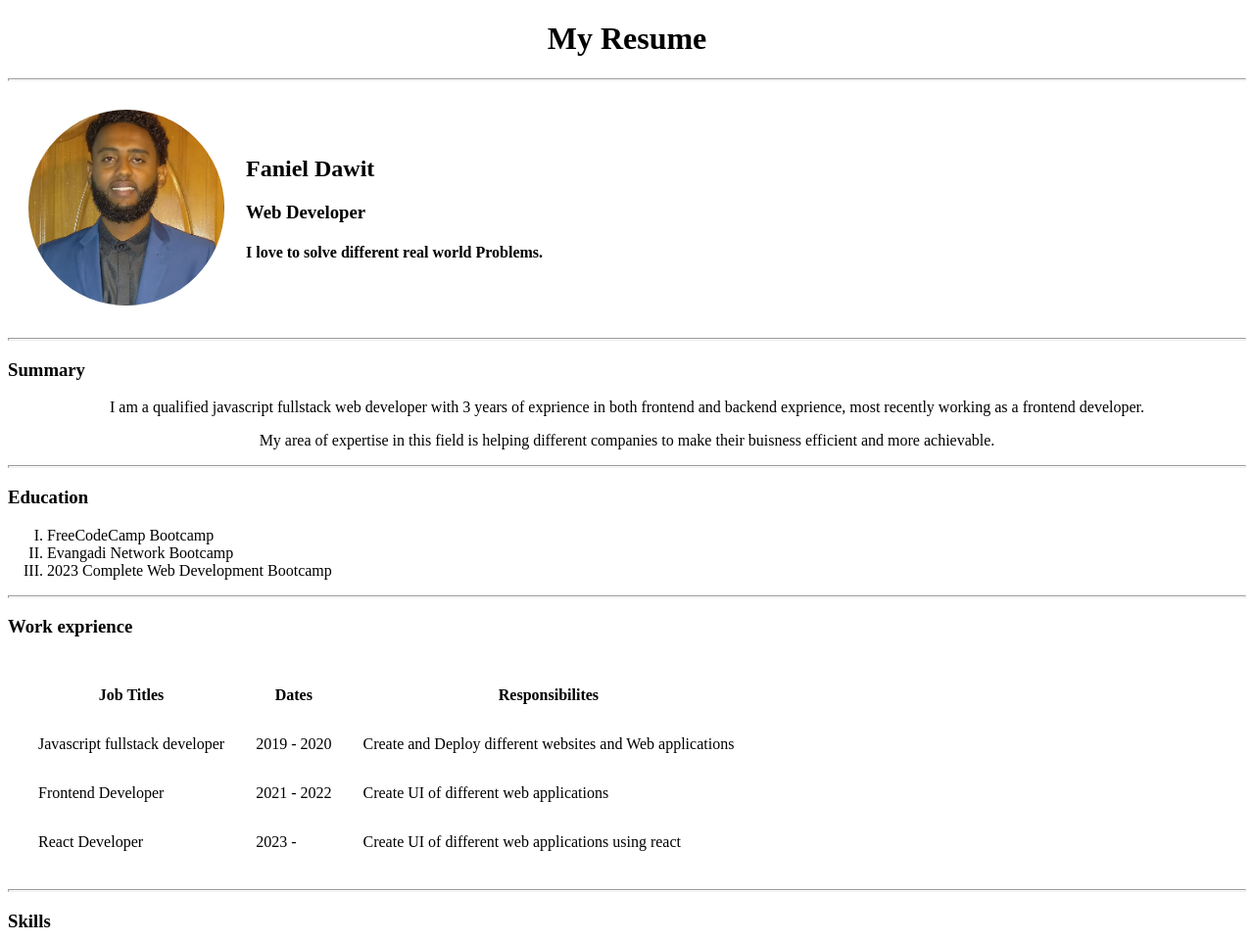
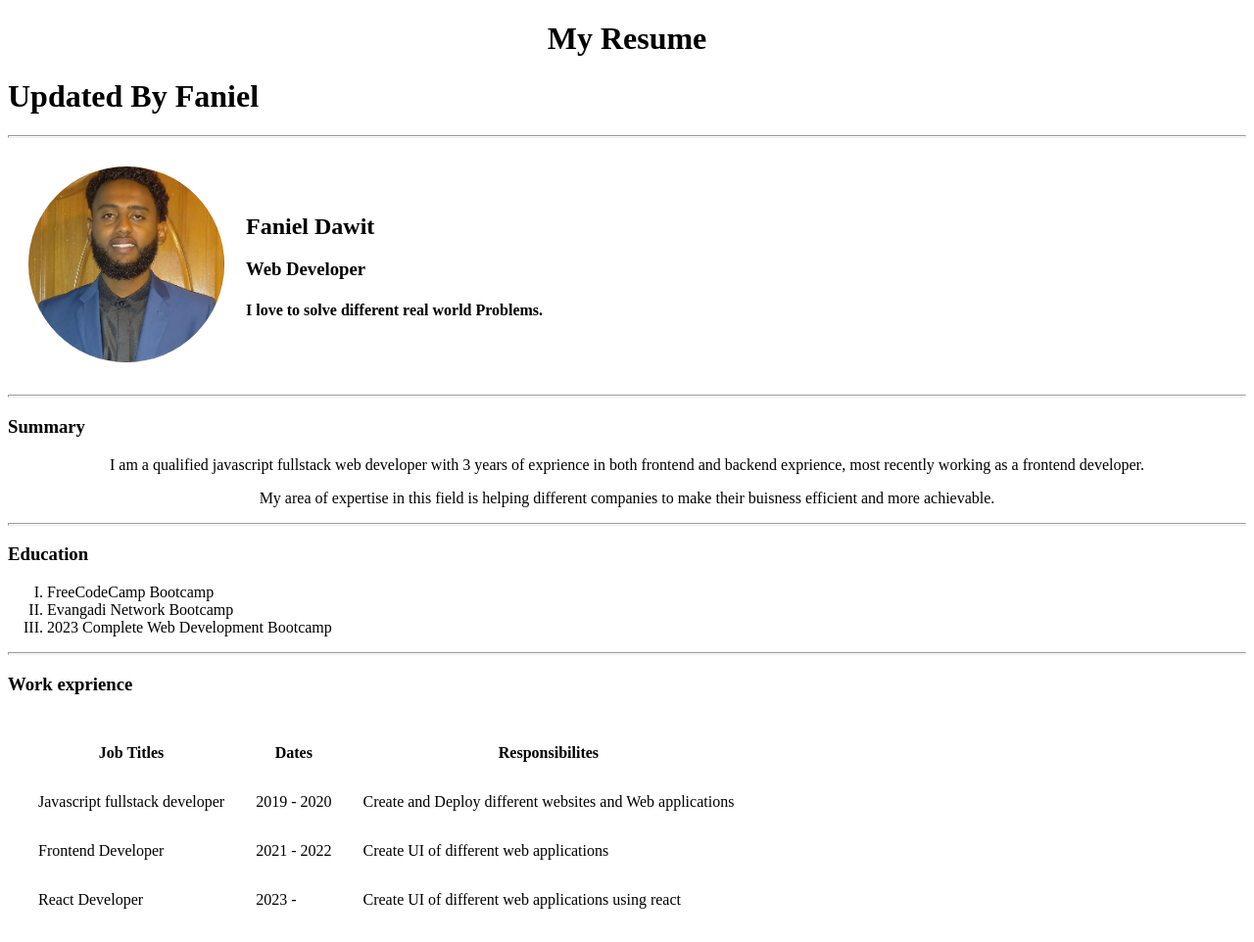
Before and after one commit to FaniDave/My-Html-Portfolio, a plain HTML site: page index.html in a window 1280 px wide. Shown: the top 962 px of the page at 98% size. Drawn offline with Linux system fonts and the light colour scheme.

Commit message:
Update index.html

```diff
--- a/index.html
+++ b/index.html
@@ -7,6 +7,8 @@
 </head>
 <body>
     <center> <h1>My Resume</h1> </center>
+
+    <h1>Updated By Faniel</h1>
 
     <hr size="3" />
     <table cellspacing="20" >
```
